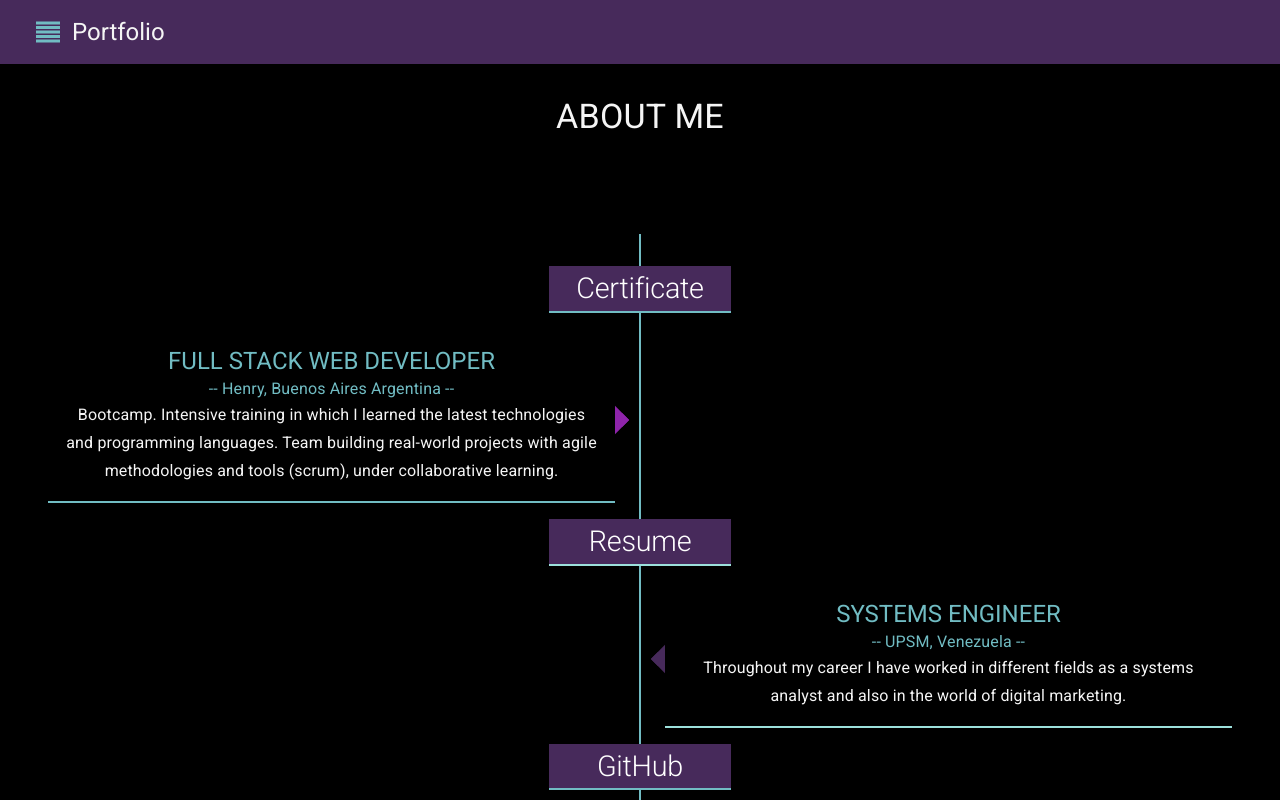
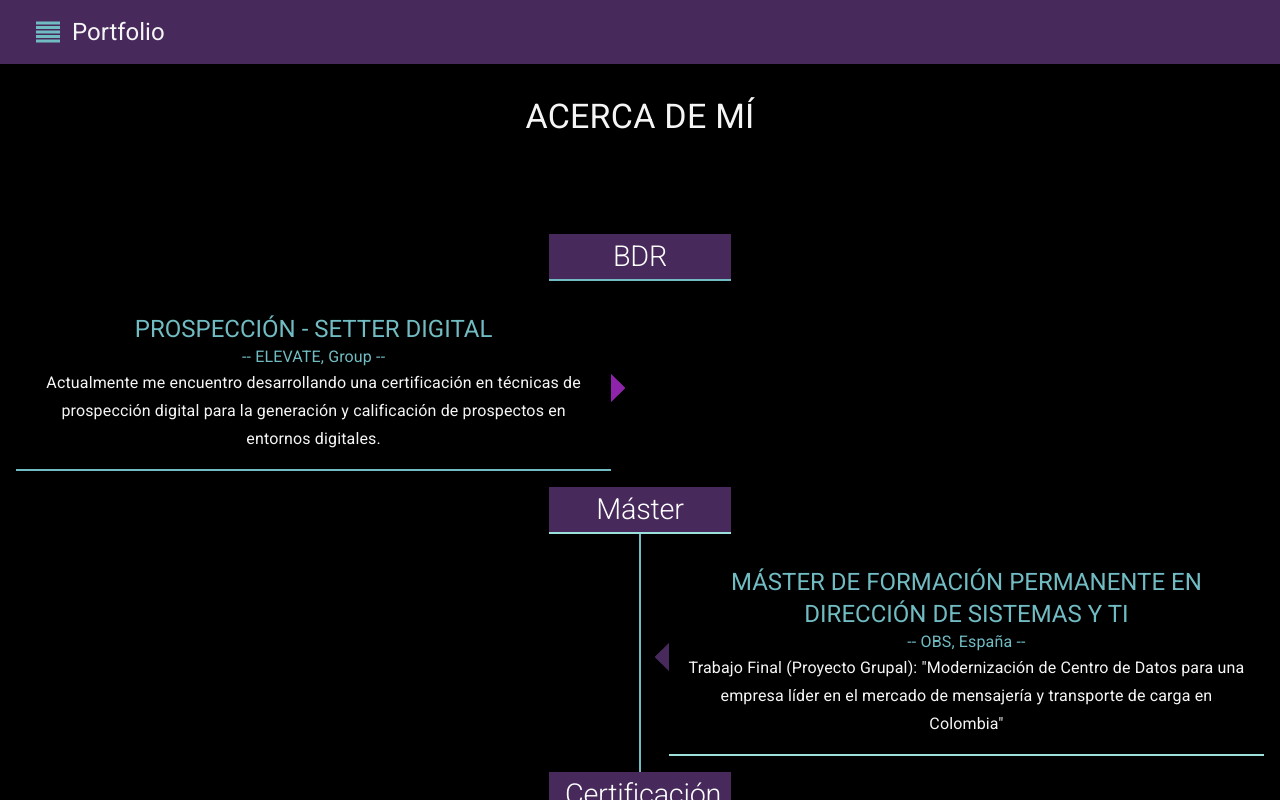
Before and after one commit to yusbelypv/briefcase, a React (Create React App) app: page /resumen in a window 1280 px wide. Shown: the top 800 px of the page. Built offline with nearby package versions, Linux system fonts and the light colour scheme.

Commit message:
Actualizacion

```diff
--- a/src/Componentes/funcionales/Header.js
+++ b/src/Componentes/funcionales/Header.js
@@ -74,8 +74,9 @@ const Header = () => {
       <Typography className={classes.subtitle} variant="h5">
         <Typed
           strings={[
-            "Full Stack Web Developer",
-            "Systems engineer",
+            "Desarrollo Web",
+            "Ingeniero de Sistemas",
+            "BDR",
           ]}
           typeSpeed={40}
           backSpeed={50}
@@ -86,7 +87,13 @@ const Header = () => {
       <Link to="/Pdf" style={{ textDecoration: 'none' }}>
          <Button  className={ `${classes.btn} ${classes.btn1}` }>
 
-          View Resume</Button></Link>
+          Ver Resumen</Button></Link>
+
+          <br></br>
+      <Link to="/portfolio" style={{ textDecoration: 'none' }}>
+         <Button  className={ `${classes.btn} ${classes.btn1}` }>
+
+          Portafolio</Button></Link>
 
 
 
--- a/src/Componentes/funcionales/contacts.js
+++ b/src/Componentes/funcionales/contacts.js
@@ -146,7 +146,7 @@ const ContactP = () => {
         <Box className={classes.cBox} container justify="center">
 
         <Typography variant="h5" className={classes.heading}>
-            Contact me...
+        ¿Tienes Preguntas? ¡Hablemos!
           </Typography>
 
       <div  className={Styles.animacionContact}>
@@ -155,11 +155,11 @@ const ContactP = () => {
 
       <form ref={form} onSubmit={sendEmail} className={Styles.form}>
 
-         <label className={Styles.label}>Name:</label>
+         <label className={Styles.label}>Nombre:</label>
          <input type="text" name="name" className={Styles.input} required/>
          <label className={Styles.label}>Email:</label>
          <input type="email" name="email" className={Styles.input} required/>
-         <label className={Styles.label}>Message:</label>
+         <label className={Styles.label}>Mensaje:</label>
          <textarea name="message" className={Styles.textarea} required/>
         <input type="submit" value="Send" className={ `${classes.btn} ${classes.btn1}`}/>
       </form>
--- a/src/Componentes/funcionales/portfolio.js
+++ b/src/Componentes/funcionales/portfolio.js
@@ -56,12 +56,13 @@ const projects = [
   {
     name: "App Pokemon",
     description: `
-    Individual Project App Development using React, Redux,
-    Node and Sequelize: which allows you to view the different
-    Pokémon using the external pokeapi api that includes:
-    search pokemon
-    Filter, Sort them and
-    create new pokemon`,
+
+    Desarrollo de aplicaciones de proyectos individuales utilizando React, Redux,
+    Node and Sequelize: que permite visualizar los diferentes
+    Pokémon usando la api pokeapi externa que incluye:
+    buscar pokemon
+    Filtrar, ordenar y
+    crear nuevos pokemon`,
     image: pi,
     link: "https://pi-pokemon-eight.vercel.app/",
     demo: "https://www.youtube.com/watch?v=KUre0HudsXs&t=4s",
@@ -70,21 +71,20 @@ const projects = [
   },
   {
     name: "Group Project: HMovies",
-    description: `Ecommerce Development of Movies "Without Subscription"
-    that includes: movie search, filtering and sorting, movie reviews, favorites
-    list, payment gateway, user login, add to favorites, shopping cart.
-    Administration control panel.
-    `,
+    description: `Desarrollo Ecommerce de Películas "Sin Suscripción"
+    que incluye: búsqueda, filtrado y clasificación de películas, reseñas de películas, favoritos
+    lista, pasarela de pago, inicio de sesión de usuario, añadir a favoritos, carrito de compra.
+    Panel de control de administración.`,
     image: grupal,
     link: "https://henrymovies.vercel.app/",
     demo: "https://www.youtube.com/watch?v=keG8ClPjraA&t=23s",
   },
   {
-    name: "Portfolio",
-    description: `Personal project shows a little more about
-    me where you can access professional and contact information
-    such as: projects made with videos and deploy of each one, linkedin,
-    github, curriculum. Also briefly what are my soft and technical skills.`,
+    name: "Portafolio",
+    description: `El proyecto personal muestra un poco más sobre
+    conmigo donde podrás acceder a información profesional y de contacto
+    tales como: proyectos realizados con videos y despliegue de cada uno, linkedin,
+    github, plan de estudios. También brevemente cuáles son mis habilidades técnicas y sociales.`,
     image: port,
     link: "https://github.com/yusbelypv/briefcase",
     demo: "https://www.youtube.com/watch?v=s31aRAZCtI0",
@@ -94,10 +94,10 @@ const projects = [
   {
     name: "Frontend",
     description: `
-    Personal project developed with JS, Html, CSS and IndexedDB
-    to keep information locally. Allows you to view a list of
-    customers with their respective information and with the
-    option to edit it. It also allows you to add a new customer.`,
+    Proyecto personal desarrollado con JS, Html, CSS e IndexedDB
+    para mantener la información localmente. Le permite ver una lista de
+    clientes con su respectiva información y con la
+    opción para editarlo. También le permite agregar un nuevo cliente.`,
     image: fron,
     link: "https://yusbely-parra.vercel.app/",
     demo: "https://www.youtube.com/watch?v=X-D62E3lHcQ",
@@ -108,10 +108,10 @@ const projects = [
   {
     name: "App Sheet",
     description: `
-    Personal project using Google's AppSheet tool that allows you
-    to make applications without code but with great potential.
-    This app allows you to control and monitor projects, visualize
-     the process of activities and their development..`,
+    Proyecto personal utilizando la herramienta AppSheet de Google que te permite
+    para hacer aplicaciones sin código pero con un gran potencial.
+    Esta aplicación te permite controlar y monitorear proyectos, visualizar
+     el proceso de las actividades y su desarrollo.`,
     image: app,
     link: "https://youtube.com/shorts/neWvlok-swY?feature=share",
     demo: "https://youtube.com/shorts/neWvlok-swY?feature=share",
--- a/src/Componentes/funcionales/resumen.js
+++ b/src/Componentes/funcionales/resumen.js
@@ -123,15 +123,81 @@ const Resume = () => {
         <Navbar></Navbar>
       <div className={Styles.animacion}>
       <Typography variant="h4" align="center" className={classes.heading}>
-      About Me
+      Acerca de mí
       </Typography>
+
+      <Typography
+          variant="h2"
+          className={`${classes.timeLineYear} ${classes.timeLineItem}`}
+        >
+          <Link to="/Pdf" style={{ textDecoration: 'none', color: 'white' }}> BDR </Link>
+        </Typography>
+        <Box component="div" className={classes.timeLineItem}>
+          <Typography
+            variant="h5"
+            align="center"
+            className={classes.subHeading}
+          >
+            Prospección - Setter Digital
+          </Typography>
+          <Typography variant="body1" align="center" className={classes.body1}>
+            -- ELEVATE, Group --
+          </Typography>
+          <Typography
+            variant="subtitle1"
+            align="center"
+            className={classes.subtitle1}
+          >
+            Actualmente me encuentro desarrollando una certificación en técnicas de prospección
+            digital para la generación y calificación de prospectos en entornos digitales.
+          </Typography>
+        </Box>
+
+
+
+
+
+
+
+      <Typography
+          variant="h2"
+          className={`${classes.timeLineYear} ${classes.timeLineItem}`}
+        >
+          <Link to="/Pdf" style={{ textDecoration: 'none', color: 'white' }}> Máster </Link>
+        </Typography>
+        <Box component="div" className={classes.timeLineItem}>
+          <Typography
+            variant="h5"
+            align="center"
+            className={classes.subHeading}
+          >
+            Máster de Formación Permanente en Dirección de Sistemas y TI
+          </Typography>
+          <Typography variant="body1" align="center" className={classes.body1}>
+            -- OBS, España --
+          </Typography>
+          <Typography
+            variant="subtitle1"
+            align="center"
+            className={classes.subtitle1}
+          >
+            Trabajo Final (Proyecto Grupal): "Modernización de Centro de Datos para una empresa
+             líder en el mercado de mensajería y transporte de carga en Colombia"
+          </Typography>
+        </Box>
+
+
+
+
+
+
       <Box component="div" className={classes.timeLine}>
         <Typography
           variant="h2"
           className={`${classes.timeLineYear} ${classes.timeLineItem}`}
         >
          <a href="https://certificates.soyhenry.com/cert?id=a4c17b87-49c3-4350-80ef-60f8dd6fd9d2" target="_blank" style={{ textDecoration: 'none', color: 'white' }}>
-          Certificate</a>
+          Certificación</a>
         </Typography>
         <Box component="div" className={classes.timeLineItem}>
           <Typography
@@ -150,16 +216,17 @@ const Resume = () => {
             className={classes.subtitle1}
           >
             Bootcamp.
-            Intensive training in which I learned the latest technologies
-            and programming languages. Team building real-world projects
-            with agile methodologies and tools (scrum), under collaborative learning.
+            Formación intensiva en la que aprendí las últimas tecnologías.
+            y lenguajes de programación.
+            Team building de proyectos del mundo real
+            con metodologías y herramientas ágiles (scrum), bajo el aprendizaje colaborativo.
           </Typography>
         </Box>
         <Typography
           variant="h2"
           className={`${classes.timeLineYear} ${classes.timeLineItem}`}
         >
-          <Link to="/Pdf" style={{ textDecoration: 'none', color: 'white' }}> Resume</Link>
+          <Link to="/Pdf" style={{ textDecoration: 'none', color: 'white' }}> Resumen </Link>
         </Typography>
         <Box component="div" className={classes.timeLineItem}>
           <Typography
@@ -167,7 +234,7 @@ const Resume = () => {
             align="center"
             className={classes.subHeading}
           >
-            Systems Engineer
+            Ingeniero de Sistemas
           </Typography>
           <Typography variant="body1" align="center" className={classes.body1}>
             -- UPSM, Venezuela --
@@ -177,8 +244,8 @@ const Resume = () => {
             align="center"
             className={classes.subtitle1}
           >
-            Throughout my career I have worked in different fields
-            as a systems analyst and also in the world of digital marketing.
+            A lo largo de mi carrera he trabajado en diferentes campos como analista de sistemas
+            y también en el mundo del marketing digital.
           </Typography>
         </Box>
         <Typography
@@ -194,7 +261,7 @@ const Resume = () => {
             align="center"
             className={classes.subHeading}
           >
-            Technical Skills
+            Habilidades Técnicas
           </Typography>
           <Typography variant="body1" align="center" className={classes.body1}>
 
@@ -205,7 +272,7 @@ const Resume = () => {
             className={classes.subtitle1}
           >
              JavaScript, HTML, CSS, Node.js,
-             React.js, Redux, Express, SQL, Sequelize - Postgres.
+             React.js, Redux, Express, SQL, Sequelize - Postgres, SQL.
           </Typography>
         </Box>
         <Typography
@@ -221,7 +288,7 @@ const Resume = () => {
             align="center"
             className={classes.subHeading}
           >
-            Soft Skills
+            Habilidades Blandas
           </Typography>
           <Typography variant="body1" align="center" className={classes.body1}>
 
@@ -231,8 +298,8 @@ const Resume = () => {
             align="center"
             className={classes.subtitle1}
           >
-            Dedication, Adaptability, Initiative, Creativity,
-            Problem Solving, Analytical, Agile Methodologies
+            Dedicación, Adaptabilidad, Iniciativa, Creatividad, Resolución de Problemas, Analítica, Metodologías Ágiles
+
 
           </Typography>
         </Box>
--- a/src/Componentes/presentacionales/NavBar.js
+++ b/src/Componentes/presentacionales/NavBar.js
@@ -55,9 +55,9 @@ const useStyles = makeStyles((theme) => ({
 
 const menuItems = [
   { listIcon: <Home />, listText: "Home", listPath: "/home" },
-  { listIcon: <AssignmentInd />, listText: "Resume", listPath: "/resumen" },
-  { listIcon: <Apps />, listText: "Projects", listPath: "/portfolio" },
-  { listIcon: <ContactMail />, listText: "Contact", listPath: "/contact" },
+  { listIcon: <AssignmentInd />, listText: "Resumen", listPath: "/resumen" },
+  { listIcon: <Apps />, listText: "Proyectos", listPath: "/portfolio" },
+  { listIcon: <ContactMail />, listText: "Contacto", listPath: "/contact" },
 
 ];
 
```
Also changed, not shown: 2 other files (tests, documents, lock files or other folders).
